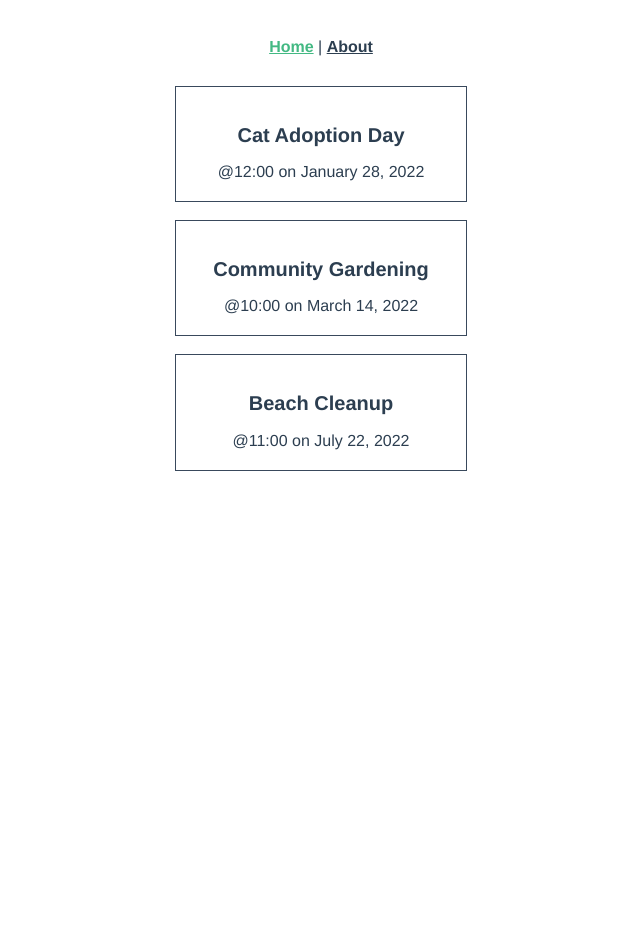
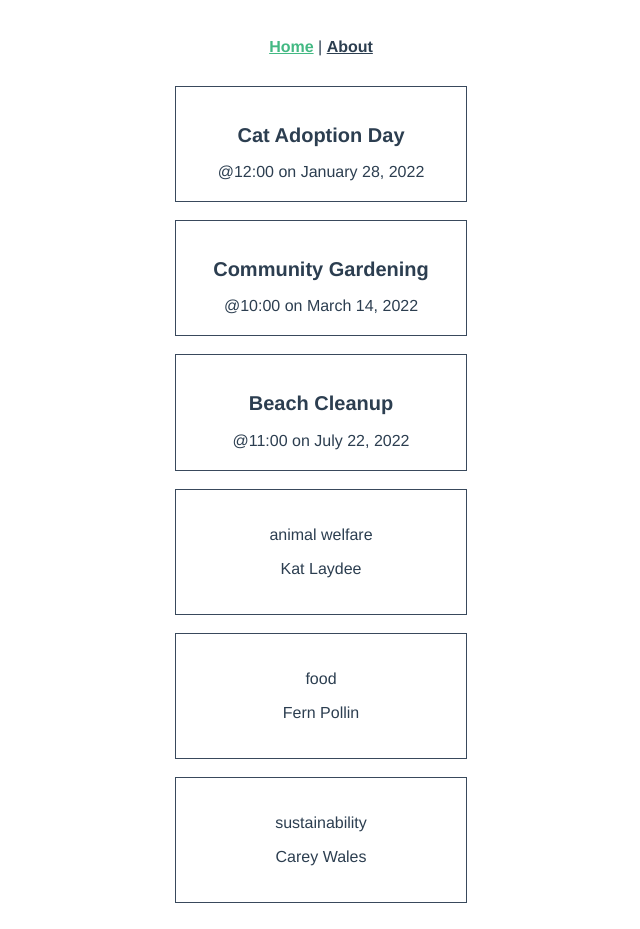
Before and after one commit to RinZ5/331-intro-to-vite, a Vue app: page / in a window 1280 px wide. Shown: the whole page, without its empty margins (319-959 px from the left). Before the commit the page ends 800 px from the top, so only its background shows below. Built offline with nearby package versions, Linux system fonts and the light colour scheme; the HTML template or start-up script is replaced by a standard one.

Commit message:
Complete 8.7

```diff
--- /dev/null
+++ b/src/components/EventCategory.vue
@@ -0,0 +1,30 @@
+<script setup lang="ts">
+import type { Event } from '@/types'
+
+defineProps<{
+  event: Event
+}>()
+</script>
+
+<template>
+  <div class="event-category">
+    <p>{{ event.category }}</p>
+    <p>{{ event.organizer }}</p>
+  </div>
+</template>
+
+<style scoped>
+.event-category {
+  padding: 20px;
+  width: 250px;
+  cursor: pointer;
+  border: 1px solid #39495c;
+  margin-bottom: 18px;
+  /* text-align: right; */
+}
+
+.event-category:hover {
+  transform: scale(1.01);
+  box-shadow: 0 3px 12px 0 rgba(0, 0, 0, 0.2);
+}
+</style>
--- a/src/views/HomeView.vue
+++ b/src/views/HomeView.vue
@@ -1,5 +1,6 @@
 <script setup lang="ts">
 import EventCard from '@/components/EventCard.vue'
+import EventCategory from '@/components/EventCategory.vue'
 import type { Event } from '@/types'
 import { ref } from 'vue'
 const events = ref<Event[]>([
@@ -42,6 +43,7 @@
 <template>
   <div class="events">
     <EventCard v-for="event in events" :key="event.id" :event="event" />
+    <EventCategory v-for="event in events" :key="event.id" :event="event" />
   </div>
 </template>
 
```
